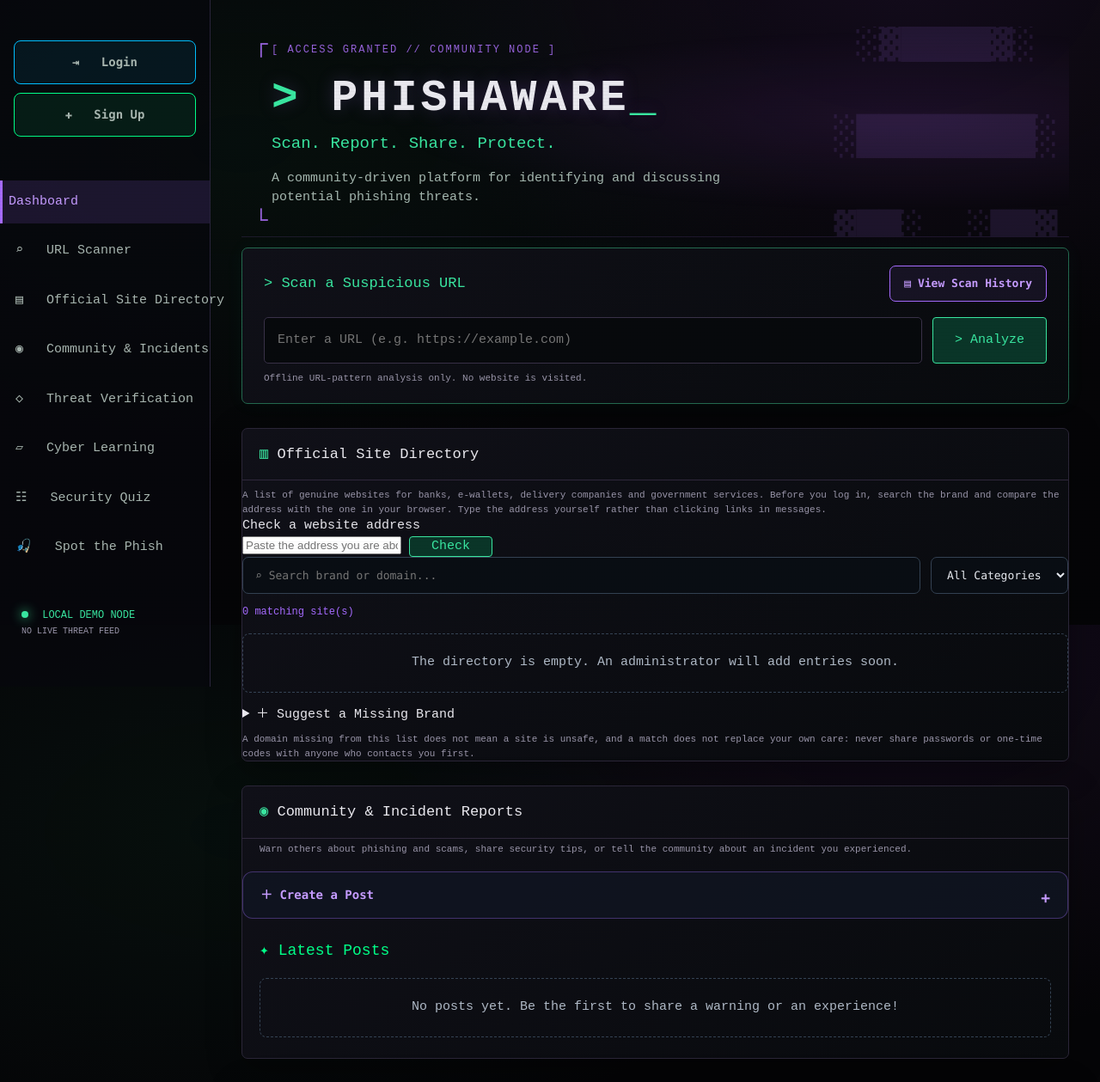
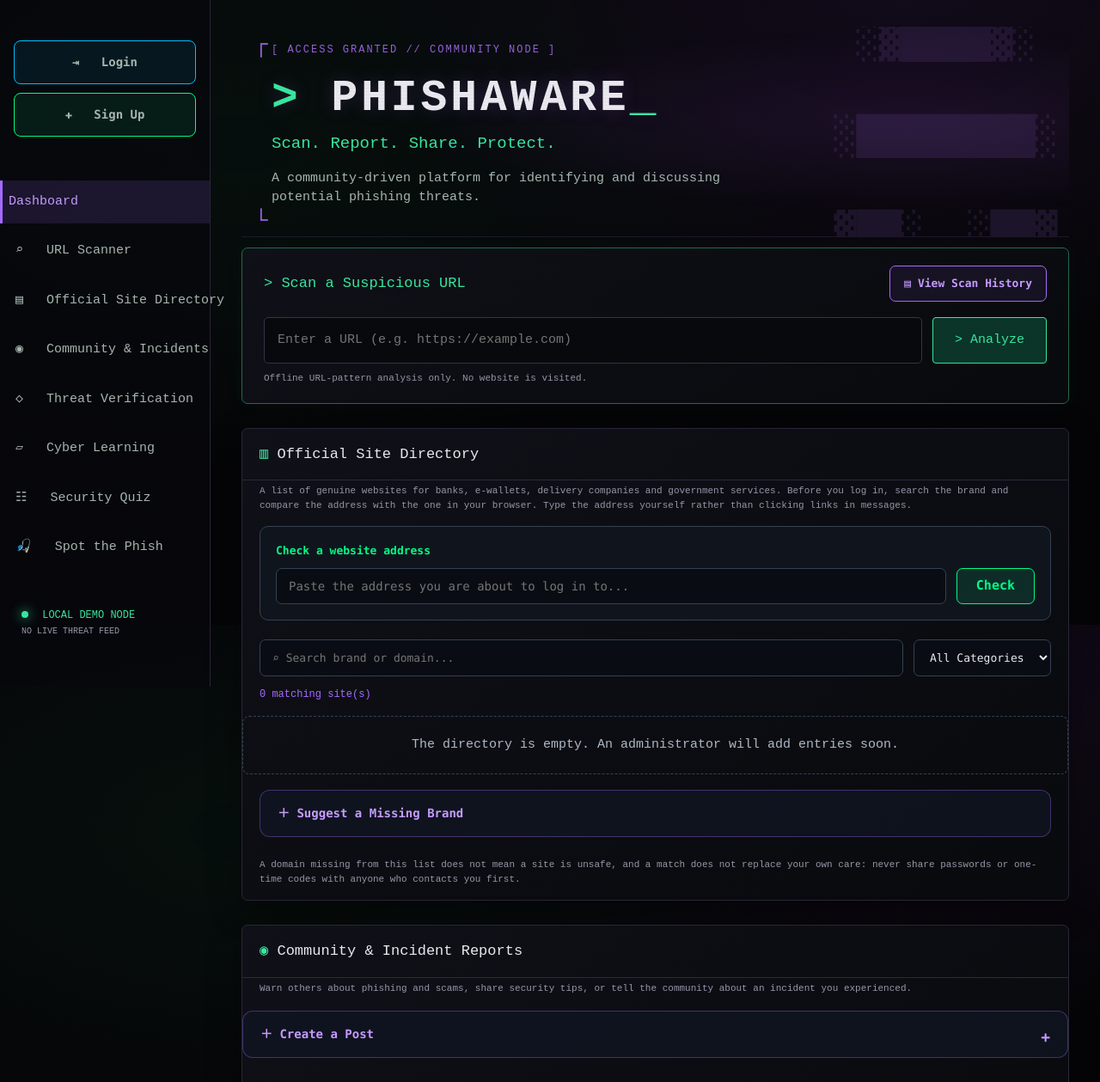
Before and after one commit to KH235/phishaware, a Flask app: page / in a window 1280 px wide. Shown: the part 73-1332 px from the top of the page at 86% size. Run offline with Flask 3, Linux system fonts and the light colour scheme; data that the repository does not hold is empty; some libraries are stand-ins or nearby versions.

Commit message:
Add files via upload

```diff
--- a/static/css/style.css
+++ b/static/css/style.css
@@ -4320,3 +4320,270 @@ body {
     background: #ff596d;
     color: #10121b;
 }
+
+
+/* ==========================================
+   MODULE 2 — OFFICIAL SITE DIRECTORY
+   ========================================== */
+
+#site-directory .dir-intro,
+#site-directory .dir-disclaimer {
+    margin: 4px 20px 16px;
+}
+
+#site-directory .dir-controls,
+#site-directory .threat-search-count,
+#site-directory #dir-no-results {
+    margin-left: 20px;
+    margin-right: 20px;
+}
+
+#site-directory .community-create-toggle {
+    margin: 18px 20px 24px;
+    border: 1px solid rgba(160, 110, 255, 0.35);
+    border-radius: 12px;
+    background: rgba(17, 22, 35, 0.75);
+    overflow: hidden;
+}
+
+#site-directory .community-create-toggle > summary {
+    padding: 16px 20px;
+    color: #c59bff;
+    font-family: Consolas, monospace;
+    font-size: 14px;
+    font-weight: bold;
+    cursor: pointer;
+    list-style: none;
+}
+
+#site-directory .community-create-toggle > summary::-webkit-details-marker {
+    display: none;
+}
+
+#site-directory .community-create-toggle .community-publish {
+    margin: 0 18px 18px;
+}
+
+.dir-card[hidden],
+#dir-no-results[hidden],
+.dir-check-result[hidden] {
+    display: none !important;
+}
+
+/* Address checker */
+
+.dir-checker {
+    margin: 0 20px 22px;
+    padding: 18px;
+    background: #10151d;
+    border: 1px solid #344253;
+    border-radius: 10px;
+}
+
+.dir-checker label {
+    display: block;
+    margin-bottom: 10px;
+    color: #00ff88;
+    font-family: Consolas, monospace;
+    font-size: 13px;
+    font-weight: bold;
+}
+
+.dir-checker-row {
+    display: flex;
+    gap: 12px;
+}
+
+.dir-checker-row input {
+    flex: 1;
+    min-width: 0;
+    padding: 12px 14px;
+    background: #090d13;
+    border: 1px solid #344253;
+    border-radius: 7px;
+    color: #e7eaf0;
+    font-family: Consolas, monospace;
+    font-size: 14px;
+    outline: none;
+}
+
+.dir-checker-row input:focus {
+    border-color: #00ff88;
+    box-shadow: 0 0 0 2px rgba(0, 255, 136, 0.12);
+}
+
+.dir-checker-row button {
+    padding: 0 22px;
+    background: rgba(0, 255, 136, 0.1);
+    border: 1px solid #00ff88;
+    border-radius: 7px;
+    color: #00ff88;
+    font-family: Consolas, monospace;
+    font-weight: bold;
+    cursor: pointer;
+}
+
+.dir-checker-row button:hover {
+    background: #00ff88;
+    color: #090b0f;
+}
+
+.dir-check-result {
+    margin-top: 14px;
+    padding: 12px 14px;
+    border-radius: 8px;
+    font-size: 13px;
+    line-height: 1.6;
+    overflow-wrap: anywhere;
+}
+
+.dir-check-result.good {
+    color: #00ff88;
+    background: rgba(0, 255, 136, 0.08);
+    border: 1px solid #00ff88;
+}
+
+.dir-check-result.bad {
+    color: #ff8995;
+    background: rgba(255, 89, 109, 0.1);
+    border: 1px solid #ff596d;
+}
+
+.dir-check-result.neutral {
+    color: #ffd27a;
+    background: rgba(255, 190, 60, 0.08);
+    border: 1px solid #ffbe3c;
+}
+
+/* Entries */
+
+.dir-list,
+.dir-pending {
+    display: flex;
+    flex-direction: column;
+    gap: 14px;
+    margin: 0 20px 24px;
+}
+
+.dir-pending h4 {
+    margin: 0 0 4px;
+    color: #c59bff;
+}
+
+.dir-card {
+    padding: 18px 20px;
+    background: #10151d;
+    border: 1px solid #344253;
+    border-radius: 10px;
+}
+
+.dir-card:hover {
+    border-color: #8958d6;
+}
+
+.dir-card-pending {
+    border-style: dashed;
+    border-color: #ffbe3c;
+}
+
+.dir-card-top {
+    display: flex;
+    flex-wrap: wrap;
+    align-items: center;
+    gap: 10px;
+    margin-bottom: 8px;
+}
+
+.dir-brand {
+    margin: 0;
+    color: #f1f5f9;
+    font-size: 17px;
+}
+
+.dir-category {
+    padding: 3px 10px;
+    border: 1px solid #8958d6;
+    border-radius: 20px;
+    color: #c59bff;
+    font-size: 11px;
+    font-weight: bold;
+}
+
+.dir-pending-tag {
+    margin-left: auto;
+    padding: 3px 10px;
+    border: 1px dashed #ffbe3c;
+    border-radius: 20px;
+    color: #ffbe3c;
+    font-size: 11px;
+    font-weight: bold;
+}
+
+.dir-domain {
+    color: #00ff88;
+    font-family: Consolas, monospace;
+    font-size: 15px;
+    overflow-wrap: anywhere;
+    user-select: all;
+}
+
+.dir-contact,
+.dir-meta {
+    margin-top: 6px;
+    color: #aeb8c5;
+    font-size: 12px;
+    overflow-wrap: anywhere;
+}
+
+.dir-admin {
+    margin-top: 14px;
+    padding-top: 12px;
+    border-top: 1px dashed #344253;
+}
+
+.dir-approve-form {
+    margin-bottom: 10px;
+}
+
+#dir-delete-dialog .delete-dialog-actions button,
+#dir-withdraw-dialog .delete-dialog-actions button {
+    padding: 11px 16px;
+    border-radius: 7px;
+    font-size: 12px;
+    font-weight: bold;
+}
+
+#cancel-dir-delete,
+#cancel-dir-withdraw {
+    background: #252334;
+    color: #d6c9e6;
+    border: 1px solid #514367;
+}
+
+#cancel-dir-delete:hover,
+#cancel-dir-withdraw:hover {
+    background: #393047;
+}
+
+#confirm-dir-delete,
+#confirm-dir-withdraw {
+    background: rgba(255, 89, 109, 0.12);
+    color: #ff6878;
+    border: 1px solid #ff596d;
+}
+
+#confirm-dir-delete:hover,
+#confirm-dir-withdraw:hover {
+    background: #ff596d;
+    color: #10121b;
+}
+
+@media (max-width: 600px) {
+    .dir-checker-row {
+        flex-direction: column;
+    }
+
+    .dir-checker-row button {
+        padding: 12px;
+    }
+}
```
